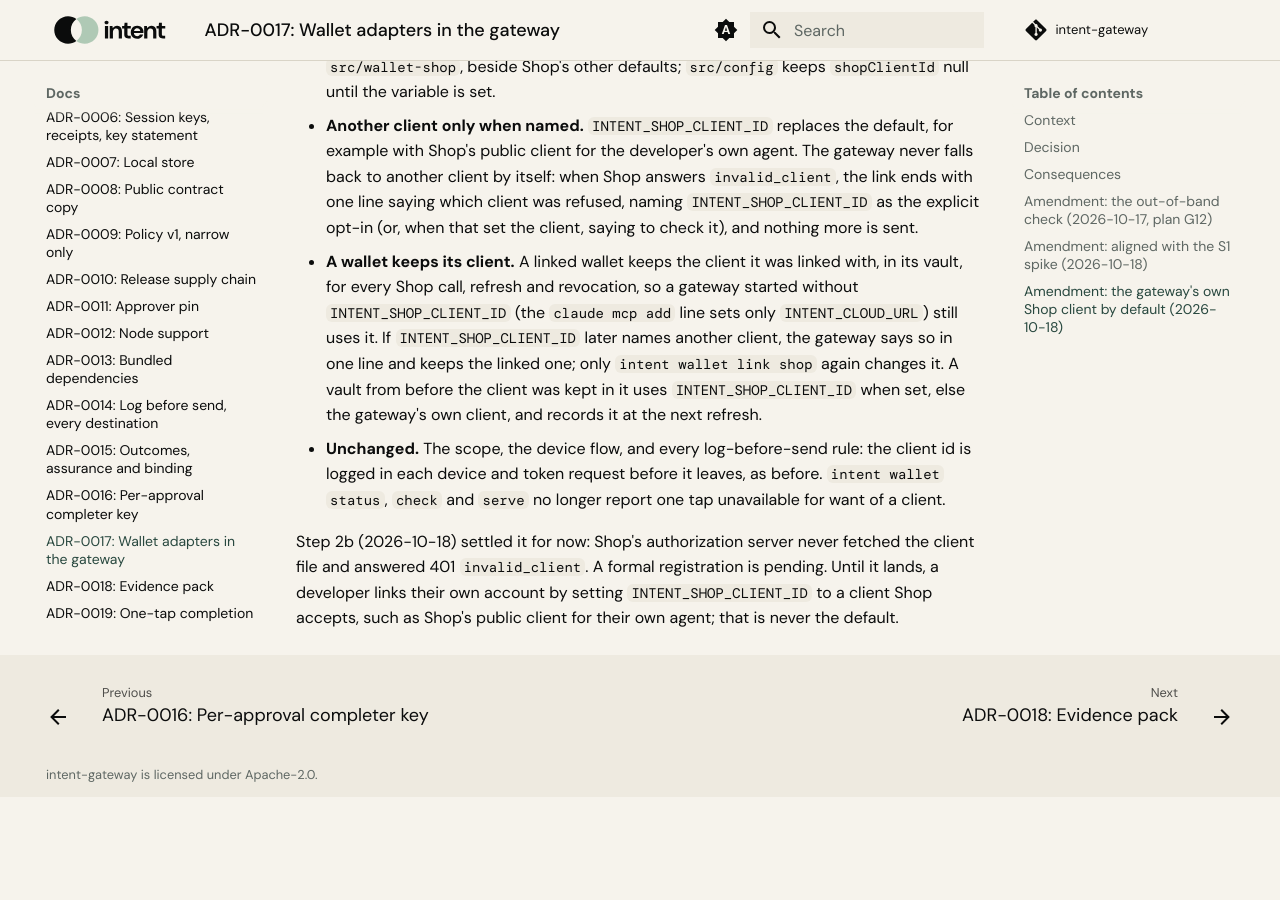
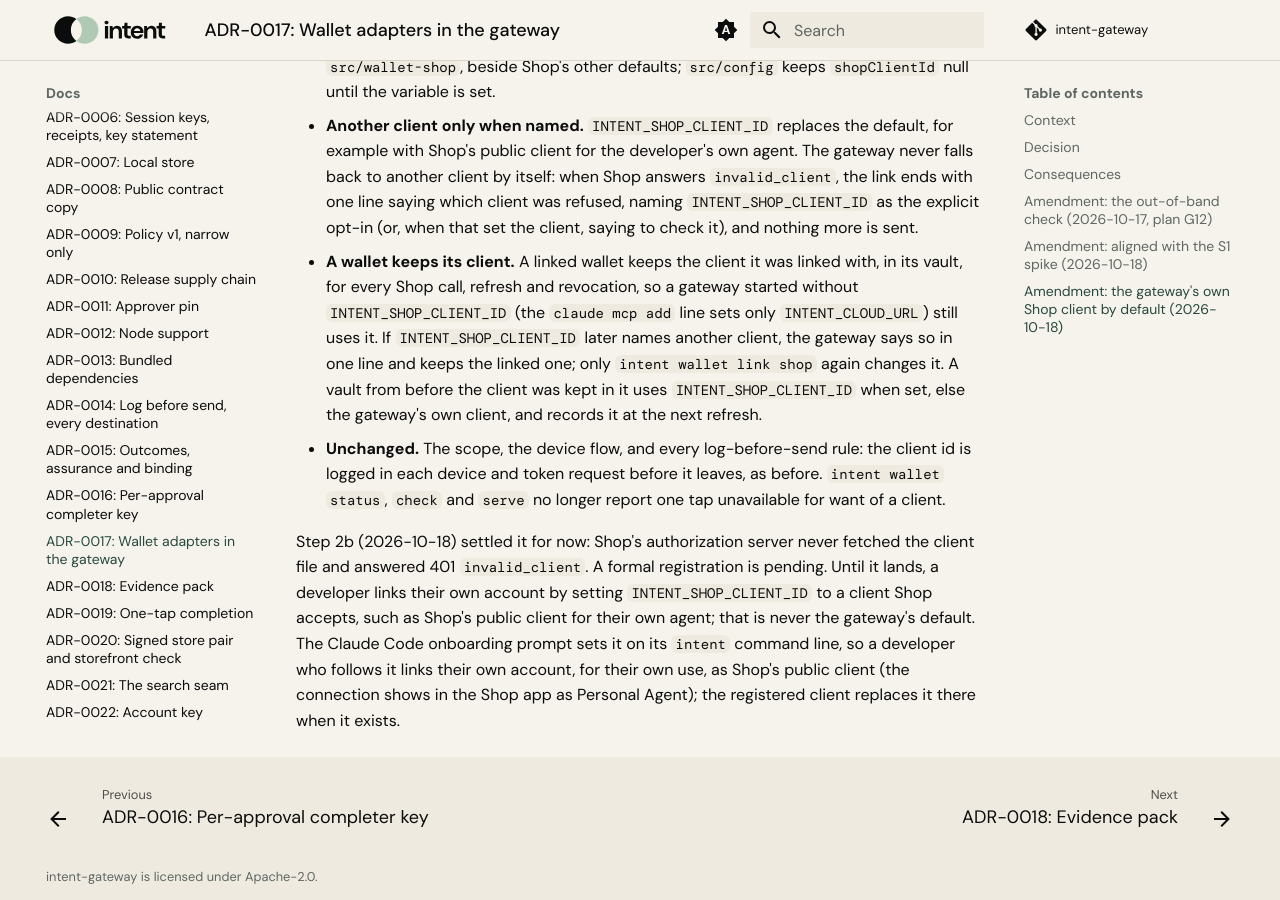
Before and after one commit to golden007eye/intent-gateway, an MkDocs documentation site: the page built from docs/adr/0017-wallet-adapters-in-the-gateway.md, in a window 1280 px wide and 900 px high, scrolled down 6404 px. Built offline with MkDocs 1.6.1 and Material for MkDocs 9.7.7, drawn with Linux system fonts in a browser that asks for light colours; comment, search, counter and statistics services are not loaded; before the commit the page ends 7201 px from its top, so only the background shows below that.

Commit message:
fix: the Shop-link block names Personal Agent; ADR-0017 and the threat model say the prompt sets the public client
With Shop's public client the connection shows in Shop as Personal Agent,
not intent, so the block says what the developer will approve. ADR-0017
and the threat model now say the onboarding prompt sets the public client
for the developer's own account, and that it is still never the gateway's
default.

Co-Authored-By: Claude Opus 5.5 <noreply@anthropic.com>
Claude-Session: https://claude.ai/code/session_01QJqVikbTQp5nXmEKGgxDBT

```diff
--- a/docs/adr/0017-wallet-adapters-in-the-gateway.md
+++ b/docs/adr/0017-wallet-adapters-in-the-gateway.md
@@ -73,4 +73,4 @@ Replaces the "No built-in Shop client" point above.
 - **A wallet keeps its client.** A linked wallet keeps the client it was linked with, in its vault, for every Shop call, refresh and revocation, so a gateway started without `INTENT_SHOP_CLIENT_ID` (the `claude mcp add` line sets only `INTENT_CLOUD_URL`) still uses it. If `INTENT_SHOP_CLIENT_ID` later names another client, the gateway says so in one line and keeps the linked one; only `intent wallet link shop` again changes it. A vault from before the client was kept in it uses `INTENT_SHOP_CLIENT_ID` when set, else the gateway's own client, and records it at the next refresh.
 - **Unchanged.** The scope, the device flow, and every log-before-send rule: the client id is logged in each device and token request before it leaves, as before. `intent wallet status`, `check` and `serve` no longer report one tap unavailable for want of a client.
 
-Step 2b (2026-10-18) settled it for now: Shop's authorization server never fetched the client file and answered 401 `invalid_client`. A formal registration is pending. Until it lands, a developer links their own account by setting `INTENT_SHOP_CLIENT_ID` to a client Shop accepts, such as Shop's public client for their own agent; that is never the default.
+Step 2b (2026-10-18) settled it for now: Shop's authorization server never fetched the client file and answered 401 `invalid_client`. A formal registration is pending. Until it lands, a developer links their own account by setting `INTENT_SHOP_CLIENT_ID` to a client Shop accepts, such as Shop's public client for their own agent; that is never the gateway's default. The Claude Code onboarding prompt sets it on its `intent` command line, so a developer who follows it links their own account, for their own use, as Shop's public client (the connection shows in the Shop app as Personal Agent); the registered client replaces it there when it exists.
```
Also changed, not shown: docs/threat-model.md (+1 -1 lines), onboarding/claude-code.md (+1 -1 lines), 1 other file.
